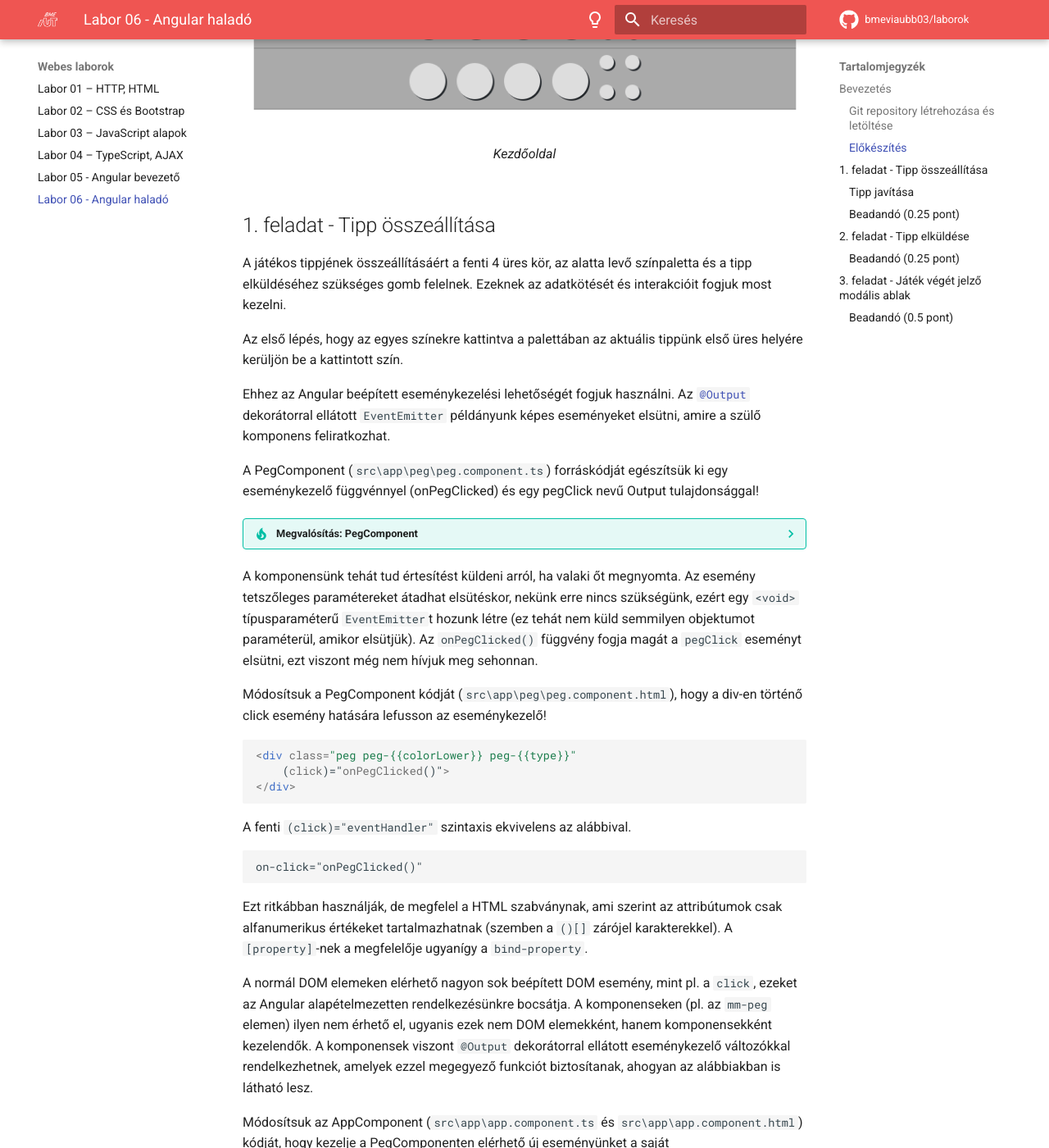
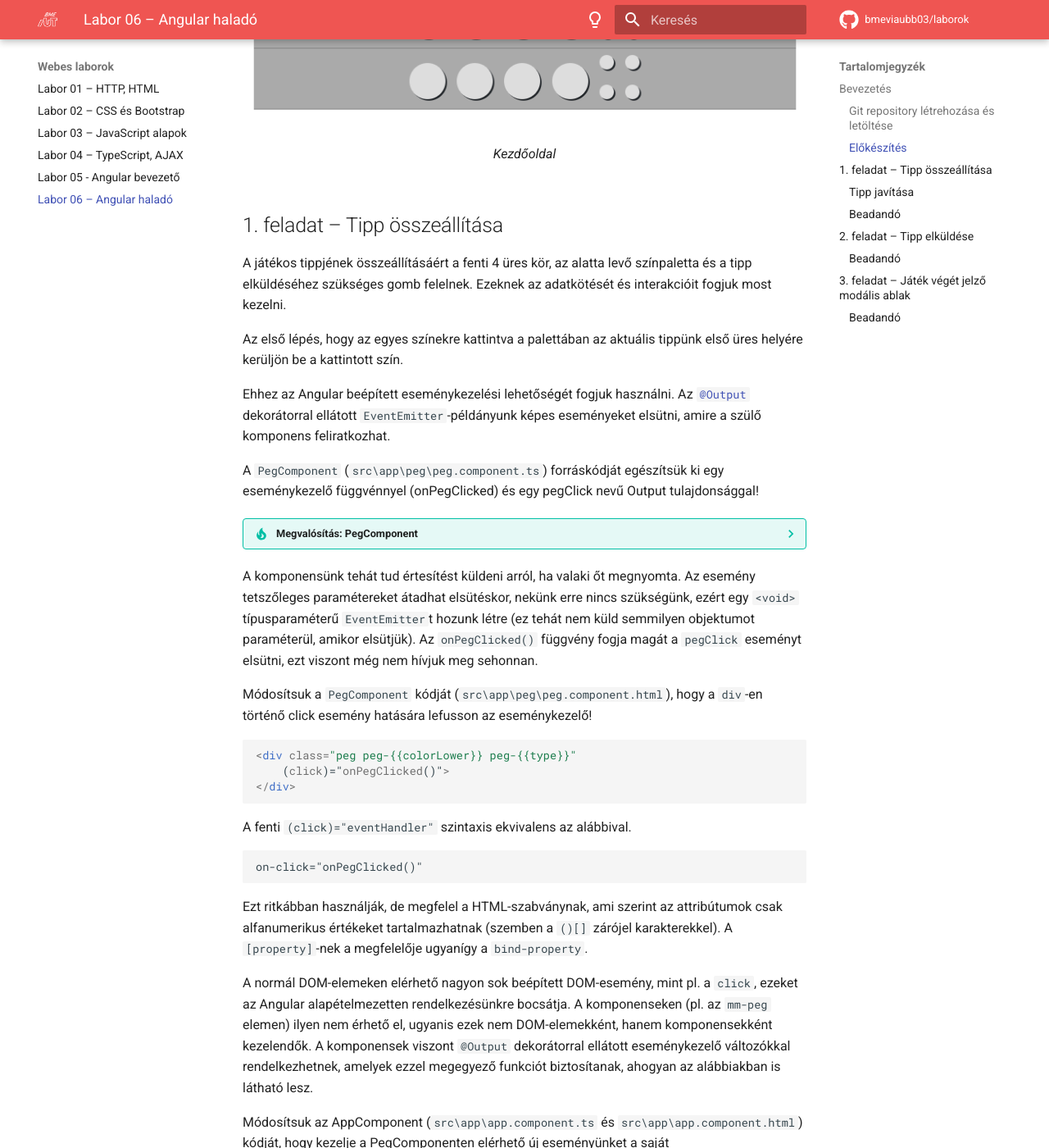
Before and after one commit to BMEVIAUBB03/laborok, an MkDocs documentation site: the page built from docs/laborok/web/06-angular-02/index.md, in a window 1280 px wide and 1400 px high, scrolled down 2116 px. Shown: the whole window at 82% size. Built offline with MkDocs 1.6.1 and Material for MkDocs 9.7.7, drawn with Linux system fonts in a browser that asks for light colours; comment, search, counter and statistics services are not loaded; some of the changed text lies outside the part shown.

Commit message:
🩹 Corrected referenced file name; grammar and formatting improvements

````diff
--- a/docs/laborok/web/06-angular-02/index.md
+++ b/docs/laborok/web/06-angular-02/index.md
@@ -1,4 +1,4 @@
-# Labor 06 - Angular haladó
+# Labor 06 – Angular haladó
 
 ## Bevezetés
 
@@ -12,7 +12,7 @@
 
 ### Git repository létrehozása és letöltése
 
-A feladatok megoldása során ne felejtsd el követni a feladat beadás folyamatát [Github](../../tudnivalok/github/GitHub.md).
+A feladatok megoldása során ne felejtsd el követni a feladat beadás folyamatát ([GitHub](../../tudnivalok/github/GitHub.md)).
 
 1. Moodle-ben keresd meg a laborhoz tartozó meghívó URL-jét és annak segítségével hozd létre a saját repository-dat.
 2. Várd meg, míg elkészül a repository, majd checkout-old ki.
@@ -22,7 +22,7 @@
 
 ### Előkészítés
 
-A kiinduló repository `feladat` mappájában adjuk ki az alábbi parancsokat a VS Code beépített termináljának segítségével (`Ctrl+ö`):
+A kiinduló repository `feladat` mappájában adjuk ki az alábbi parancsokat a VS Code beépített termináljának segítségével (`Ctrl+Ö`):
 
 > `npm install`
 
@@ -60,7 +60,7 @@
 
 A komponensünk tehát tud értesítést küldeni arról, ha valaki őt megnyomta. Az esemény tetszőleges paramétereket átadhat elsütéskor, nekünk erre nincs szükségünk, ezért egy `<void>` típusparaméterű `EventEmitter`t hozunk létre (ez tehát nem küld semmilyen objektumot paraméterül, amikor elsütjük). Az `onPegClicked()` függvény fogja magát a `pegClick` eseményt elsütni, ezt viszont még nem hívjuk meg sehonnan.
 
-Módosítsuk a PegComponent kódját (`src\app\peg\peg.component.html`), hogy a div-en történő click esemény hatására lefusson az eseménykezelő!
+Módosítsuk a `PegComponent` kódját (`src\app\peg\peg.component.html`), hogy a `div`-en történő click esemény hatására lefusson az eseménykezelő!
 
 ```HTML
 <div class="peg peg-{{colorLower}} peg-{{type}}"
@@ -68,15 +68,15 @@
 </div>
 ```
 
-A fenti `(click)="eventHandler"` szintaxis ekvivelens az alábbival.
+A fenti `(click)="eventHandler"` szintaxis ekvivalens az alábbival.
 
 ```HTML
 on-click="onPegClicked()"
 ```
 
-Ezt ritkábban használják, de megfelel a HTML szabványnak, ami szerint az attribútumok csak alfanumerikus értékeket tartalmazhatnak (szemben a `()[]` zárójel karakterekkel). A `[property]`-nek a megfelelője ugyanígy a `bind-property`.
+Ezt ritkábban használják, de megfelel a HTML-szabványnak, ami szerint az attribútumok csak alfanumerikus értékeket tartalmazhatnak (szemben a `()[]` zárójel karakterekkel). A `[property]`-nek a megfelelője ugyanígy a `bind-property`.
 
-A normál DOM elemeken elérhető nagyon sok beépített DOM esemény, mint pl. a `click`, ezeket az Angular alapételmezetten rendelkezésünkre bocsátja. A komponenseken (pl. az `mm-peg` elemen) ilyen nem érhető el, ugyanis ezek nem DOM elemekként, hanem komponensekként kezelendők. A komponensek viszont `@Output` dekorátorral ellátott eseménykezelő változókkal rendelkezhetnek, amelyek ezzel megegyező funkciót biztosítanak, ahogyan az alábbiakban is látható lesz.
+A normál DOM-elemeken elérhető nagyon sok beépített DOM-esemény, mint pl. a `click`, ezeket az Angular alapételmezetten rendelkezésünkre bocsátja. A komponenseken (pl. az `mm-peg` elemen) ilyen nem érhető el, ugyanis ezek nem DOM-elemekként, hanem komponensekként kezelendők. A komponensek viszont `@Output` dekorátorral ellátott eseménykezelő változókkal rendelkezhetnek, amelyek ezzel megegyező funkciót biztosítanak, ahogyan az alábbiakban is látható lesz.
 
 Módosítsuk az AppComponent (`src\app\app.component.ts` és `src\app\app.component.html`) kódját, hogy kezelje a PegComponenten elérhető új eseményünket a saját addColorToCurrentGuess függvényével!
 
@@ -227,7 +227,7 @@
 
 Láthatjuk, hogy a gomb `hover`-re továbbra is a `pointer`-t mutatja. Használhatnánk ismét a `[style]` adatkötést, de fontos, hogy csak azért, mert van egy kalapács a kezünkben, nem szabad mindent szögnek nézni. Ezért egyszerűsítsük le a dolgunkat.
 
-Az AppComponent stíluslapjához (`src\app\app.component.scss`) vegyünk fel egy újabb CSS szabályt, ami a letiltott gombokat megfelelő kurzorral látja el!
+Az AppComponent stíluslapjához (`src\app\app.component.scss`) vegyünk fel egy újabb CSS-szabályt, ami a letiltott gombokat megfelelő kurzorral látja el!
 
 ```SCSS
 button:disabled, .btn:disabled {
@@ -242,7 +242,7 @@
 
 Ehhez kezelnünk kell a játék indulásakor, hogy sorsoljon ki nekünk a gép 4 véletlenszerű színt.
 
-Egészítsük ki az AppComponent kódját (`src\app\app.component.ts`) egy új tulajdonsággal, ami a kisorsolt színeket fogja tartalmazni, valamint az initGame() függvényét, ami véletlenszerűen fog sorsolni a lehetséges értékek közül 4-et!
+Egészítsük ki az `AppComponent` kódját (`src\app\app.component.ts`) egy új tulajdonsággal, ami a kisorsolt színeket fogja tartalmazni, valamint az `initGame()` függvényét, ami véletlenszerűen fog sorsolni a lehetséges értékek közül 4-et!
 
 ??? tip "Megvalósítás: AppComponent"
     ```TS
@@ -272,7 +272,7 @@
 
 A tipp beküldésekor vizsgáljuk, hogy eltalálta-e mind a 4 színt a játékos, mert ekkor nyer, illetve hogy ez volt-e az utolsó tippje, amivel még mindig nem találta el a színeket, mert ekkor veszít. Egyelőre egy `alert()` ablakot feldobhatunk erre az esetre. Ezt követően egyszerűen meghívjuk az `initGame()` függvényt, amivel új játékot indítunk.
 
-Valósítsd meg a teljes tippelési logikát a guess() függvényben (`src\app\app.component.ts`) a leírtaknak megfelelően (nehéz)!
+Valósítsd meg a teljes tippelési logikát a `guess()` függvényben (`src\app\app.component.ts`) a leírtaknak megfelelően (nehéz)!
 
 ??? tip "Megvalósítás: AppComponent"
     ```TS
@@ -320,11 +320,11 @@
 
 Az adatkötés segítségével a felületre automatikusan bekerül a megfelelő tipp, ugyanis az adatkötés automatikusan újrarajzolja az elemeket a felületen.
 
-### Beadandó (0.25 pont)
-!!! example "2. feladat beadandó"
+### Beadandó
+!!! example "2. feladat beadandó (0.25 pont)"
     Illessz be egy képernyőképet, ahol bal oldalon a játék vége (alert-ben "You won!" vagy "You lost..."), jobb oldalon a VS Code terminálja látható! (`f2.png`)
 
-## 3. feladat - Játék végét jelző modális ablak
+## 3. feladat – Játék végét jelző modális ablak
 
 A játéknak csak akkor lehet vége, amikor a játékos tippelt, és vagy eltalálta a helyes sorrendet, vagy elértük a 10 tippet és az utolsó tipp sem volt helyes. Ekkor jelenítsünk meg egy új modális ablakot, amibe tegyük ki, hogy mi volt az eredetileg sorsolt sorrend, mi volt a játékos utolsó tippje, hány tippet adott le, valamint egy gombot, amivel új játék indítása lehetséges. Jelenleg csak egy csúnya `alert` ablakot dobunk fel, viszont sokkal szebb megoldás volna, ha az [NgBootstrap modális ablakát](https://ng-bootstrap.github.io/#/components/modal/examples) jelenítenénk meg az alábbiakkal:
 
@@ -334,7 +334,7 @@
 - az eredetileg sorsolt sorrend,
 - egy gomb, amivel új játék indítható.
 
-A modális ablak kezeléséhez a komponensünknek (`src\app\app-component.ts`) konstruktorban kell várnia az `NgbModal` objektumot az `@ng-bootstrap\ng-bootstrap` modulból:
+A modális ablak kezeléséhez a komponensünknek (`src\app\app.component.ts`) konstruktorban kell várnia az `NgbModal` objektumot az `@ng-bootstrap\ng-bootstrap` modulból:
 
 ```TS
 constructor(private modalService: NgbModal) { // import { NgbModal } from '@ng-bootstrap\ng-bootstrap';
@@ -398,7 +398,7 @@
 - az első (`inputs`) paraméterben ugyanolyan névvel és típussal szerepelnek az elemünk `@Input` paraméterei,
 - a második (`outputs`) paraméterben ugyanígy a kimenő paraméterek feliratkoztatandó függvényei, de mivel ezeknek változó típusai lehetnek, ezért akárhány bemenő paramétert váró és akármivel visszatérő függvényt elfogadunk itt.
 
-Első lépésben bejárjuk az inputs tömb kulcsait (tehát `won`, `numberOfGuesses`, `lastGuess`, `secretColors`), és a `this`-re ráindexeljük az objektum adott nevű tulajdonságait. Emlékezzünk, ezt azért tehetjük meg, mert JavaScriptben minden objektum egyben egy asszociatív tömb is.
+Első lépésben bejárjuk az `inputs` tömb kulcsait (tehát `won`, `numberOfGuesses`, `lastGuess`, `secretColors`), és a `this`-re ráindexeljük az objektum adott nevű tulajdonságait. Emlékezzünk, ezt azért tehetjük meg, mert JavaScriptben minden objektum egyben egy asszociatív tömb is.
 
 A második lépés ezzel majdnem megegyezik, itt viszont nem adhatjuk a paraméterül kapott függvényt az `EventEmitter` értékének. Itt kiindexeljük a megfelelő nevű tulajdonságokat (most csak a `restart` nevűt), és ezt `EventEmitter<any>`-vé típusasszertálva meghívjuk a feliratkoztatás függvényét és átadjuk a feliratkoztatandó függvényt (a `restart()`-ot).
 
@@ -443,11 +443,11 @@
 }
 ```
 
-Ebben a CSS-ben kihasználjuk a CSS szabályok specificitását. A `.guesses` szövege piros, de a `.won .guesses` értéke zöld, és mivel az utóbbi specifikusabb, ha a játékos nyer, ez jut érvényre, egyébként a piros.
+Ebben a CSS-ben kihasználjuk a CSS-szabályok specificitását. A `.guesses` szövege piros, de a `.won .guesses` értéke zöld, és mivel az utóbbi specifikusabb, ha a játékos nyer, ez jut érvényre, egyébként a piros.
 
 A modális ablak feldobásakor igazából egyetlen paramétert kell átadnunk egy közösen kezelhető függvénynek, tegyük is ezt meg (`src\app\app.component.ts`):
 
-??? tip "Megvalósítás: AppComponent"
+??? tip "Megvalósítás: `AppComponent`"
     ```TS
     openGameOverModal(won: boolean) {
       let modal = this.modalService.open(GameOverComponent, { backdrop: 'static', centered: true });
@@ -466,7 +466,7 @@
     }
     ```
 
-A korábbiak ismeretében a fenti kódrészlet már viszonylag egyértelmű. Az `NgbModal` `open` függvényének első paraméterül egy komponenstípust adunk át (konkrétan a komponens konstruktorfüggvényét, ebben az esetben, ami megegyezik a típus nevével), második paraméternek pedig átadjuk, hogy legyen nem "kiklikkelhető" a modális ablak, valamint legyen függőlegesen is középre igazítva. A függvényhívás eredménye egy `NgbModalRef`, amin keresztül bezárhatjuk a modális ablakot (ezt a `restart`-ban meg is tesszük), illetve ezen keresztül elérjük a példányosított komponensünket. A komponensen meghívjuk a szándékosan erre a célra írt inicializáló függvényünket, amiben értelemszerűen átadjuk a megfelelő input értékeket, valamint a `restart` függvényt, amit akkor hívunk meg, amikor a játékos a *Start new game* feliratú gombra kattint.
+A korábbiak ismeretében a fenti kódrészlet már viszonylag egyértelmű. Az `NgbModal` `open()` függvényének első paraméterül egy komponenstípust adunk át (konkrétan a komponens konstruktorfüggvényét, ebben az esetben, ami megegyezik a típus nevével), második paraméternek pedig átadjuk, hogy legyen nem "kiklikkelhető" a modális ablak, valamint legyen függőlegesen is középre igazítva. A függvényhívás eredménye egy `NgbModalRef`, amin keresztül bezárhatjuk a modális ablakot (ezt a `restart`-ban meg is tesszük), illetve ezen keresztül elérjük a példányosított komponensünket. A komponensen meghívjuk a szándékosan erre a célra írt inicializáló függvényünket, amiben értelemszerűen átadjuk a megfelelő input értékeket, valamint a `restart` függvényt, amit akkor hívunk meg, amikor a játékos a *Start new game* feliratú gombra kattint.
 
 Még az `AppComponent` `guess()` függvényében (`src\app\app.component.ts`) fel kell dobnunk a modális ablakot (az `alert()`ek helyett).
 
@@ -488,6 +488,6 @@
   <figcaption>A játék végállapota</figcaption>
 </figure>
 
-### Beadandó (0.5 pont)
-!!! example "3. feladat beadandó"
+### Beadandó
+!!! example "3. feladat beadandó (0.5 pont)"
     Illessz be egy képernyőképet, ahol bal oldalon a felugró modális ablak, jobb oldalon a VS Code-ban futó terminál látható! (`f3.png`)
````
Also changed, not shown: other parts of docs/laborok/web/06-angular-02/index.md (+22 -22 lines).
